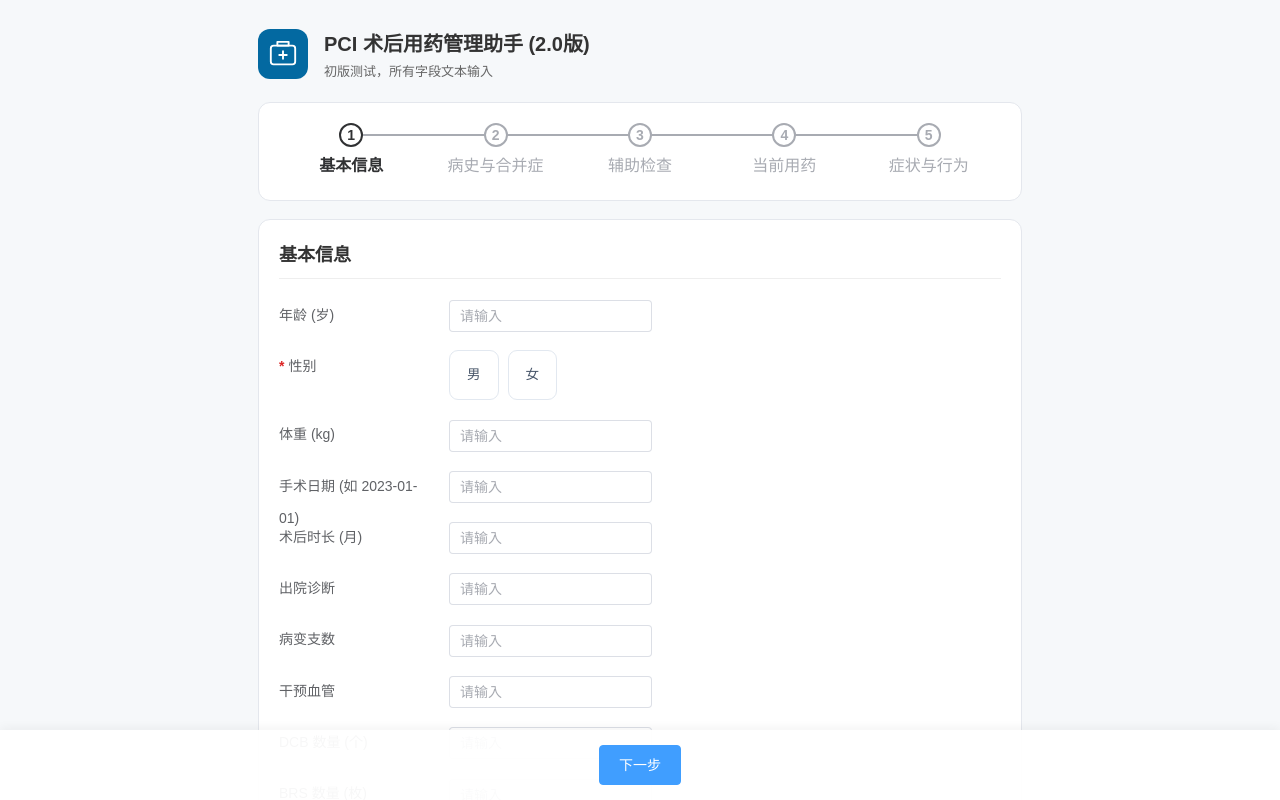
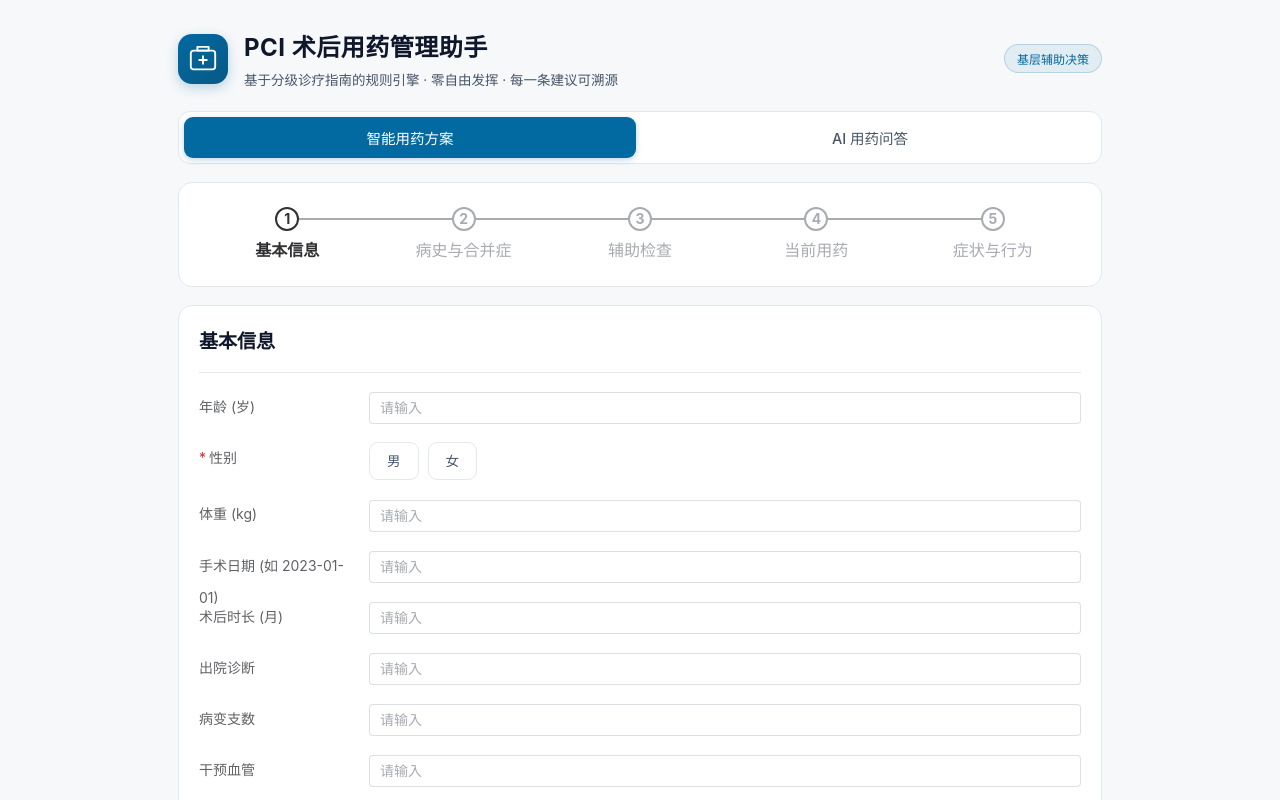
Before and after one commit to lynnevans/pci-med, a Vue app in the folder frontend/: page / in a window 1280 px wide. Shown: the top 800 px of the page. Built offline with nearby package versions, Linux system fonts and the light colour scheme.

Commit message:
3.0界面增加AI问答

```diff
--- a/frontend/src/App.vue
+++ b/frontend/src/App.vue
@@ -1,6 +1,7 @@
 <script setup lang="ts">
 import { reactive, ref, computed } from 'vue'
 import { Document, RefreshLeft, FirstAidKit, WarningFilled, InfoFilled } from '@element-plus/icons-vue'
+const view = ref<'form' | 'chat'>('form')
 
 // ===== 数据结构定义 =====
 const basicFields = [
@@ -149,7 +150,7 @@ function buildPayload() {
 
   for (const key in form) {
     let val = form[key]
-     // 如果是多选数组，直接赋值给后端，跳过 trim 处理
+    // 如果是多选数组，直接赋值给后端，跳过 trim 处理
     if (Array.isArray(val)) {
       if (val.length > 0) p[key] = val
       continue
@@ -215,10 +216,17 @@ function reset() {
           <FirstAidKit />
         </el-icon></div>
       <div class="brand-text">
-        <h1>PCI 术后用药管理助手 (2.0版)</h1>
-        <p>初版测试，所有字段文本输入</p>
+        <h1>PCI 术后用药管理助手</h1>
+        <p>基于分级诊疗指南的规则引擎 · 零自由发挥 · 每一条建议可溯源</p>
       </div>
+      <span class="brand-tag">基层辅助决策</span>
     </header>
+
+    <div class="view-tabs">
+      <button :class="['view-tab', { on: view === 'form' }]" @click="view = 'form'">智能用药方案</button>
+      <button :class="['view-tab', { on: view === 'chat' }]" @click="view = 'chat'">AI 用药问答</button>
+    </div>
+
 
     <!-- 填表区 -->
     <template v-if="!result && !errorMsg">
@@ -298,17 +306,13 @@ function reset() {
           </div>
         </div>
 
-        <!-- ================= 3. 底部悬浮按钮 ================= -->
-        <div class="floating-nav">
+        <!-- ================= 3. 底部按钮 ================= -->
+        <div class="nav">
           <el-button v-if="currentStep > 0" size="large" @click="currentStep--">上一步</el-button>
           <el-button v-if="currentStep < steps.length - 1" type="primary" size="large" @click="nextStep">下一步</el-button>
-          <el-button v-else type="primary" size="large" :loading="loading" @click="submit">
-            <el-icon class="btn-icon">
-              <Document />
-            </el-icon>提交分析
-          </el-button>
+          <el-button v-else type="primary" size="large" :loading="loading" @click="submit">提交分析</el-button>
         </div>
-        <div class="spacer"></div>
+        <p class="hint"><span class="req">*</span> 为核心字段，其余按实际可获取情况选填</p>
       </el-card>
     </template>
 
@@ -362,26 +366,43 @@ function reset() {
 <style>
 :root {
   --primary: #0369a1;
+  --primary-dark: #075985;
+  --primary-50: #f0f7fb;
   --danger: #dc2626;
+  --danger-bg: #fef2f2;
+  --success: #16a34a;
+  --warning: #d97706;
   --bg: #f6f8fa;
-  --card: #fff;
+  --card: #ffffff;
+  --text: #0f172a;
+  --text-2: #475569;
+  --text-3: #94a3b8;
+  --border: #e2e8f0;
 }
 
 body {
   margin: 0;
   background: var(--bg);
-  font-family: sans-serif;
+  font-family: -apple-system,
+  "PingFang SC",
+  "Microsoft YaHei",
+  "Helvetica Neue",
+  sans-serif;
 }
 
 * {
   box-sizing: border-box;
 }
 
+
+
 .page {
-  max-width: 800px;
+  max-width: 960px;
   margin: 0 auto;
-  padding: 28px 18px;
+  padding: 28px 18px 70px;
 }
+
+/* ===== 品牌区 ===== */
 
 .brand {
   display: flex;
@@ -393,234 +414,155 @@ body {
 .brand-icon {
   width: 50px;
   height: 50px;
-  background: var(--primary);
+  border-radius: 14px;
+  flex-shrink: 0;
+  background: linear-gradient(135deg, var(--primary), var(--primary-dark));
   color: #fff;
-  border-radius: 12px;
   display: flex;
   align-items: center;
   justify-content: center;
+  box-shadow: 0 4px 12px rgba(3, 105, 161, 0.25);
 }
 
 .brand-text h1 {
-  margin: 0 0 4px;
-  font-size: 20px;
-  color: #333;
+  margin: 0 0 6px;
+  font-size: 24px;
+  color: var(--text);
+  letter-spacing: 0.5px;
 }
 
 .brand-text p {
   margin: 0;
-  color: #666;
-  font-size: 13px;
+  color: var(--text-2);
+  font-size: 13.5px;
 }
 
-.panel {
-  border-radius: 12px;
-  margin-bottom: 18px;
+.brand-tag {
+  margin-left: auto;
+  flex-shrink: 0;
+  font-size: 12px;
+  padding: 5px 12px;
+  border-radius: 20px;
+  background: rgba(3, 105, 161, 0.08);
+  color: var(--primary);
+  border: 1px solid rgba(3, 105, 161, 0.2);
 }
 
-.panel :deep(.el-card__body) {
-  padding: 24px;
+/* ===== 视图切换 Tab ===== */
+.view-tabs { display: flex; gap: 8px; margin-bottom: 18px; background: #fff; border: 1px solid var(--border); border-radius: 12px; padding: 5px; }
+.view-tab { flex: 1; padding: 10px 0; border: none; background: transparent; border-radius: 9px; font-size: 14.5px; color: var(--text-2); cursor: pointer; font-weight: 500; transition: all 0.2s; font-family: inherit; }
+.view-tab.on { background: var(--primary); color: #fff; box-shadow: 0 2px 6px rgba(3, 105, 161, 0.25); }
+
+/* ===== 卡片面板 ===== */
+.panel { border: 1px solid var(--border); border-radius: 14px; margin-bottom: 18px; }
+.panel :deep(.el-card__body) { padding: 22px 26px; }
+.steps { padding: 4px 0 2px; }
+.steps :deep(.el-step__title.is-process) { color: var(--primary); font-weight: 600; }
+.steps :deep(.el-step__head.is-process) { color: var(--primary); border-color: var(--primary); }
+
+/* ===== 表单区 ===== */
+.form-head { display: flex; align-items: center; gap: 14px; padding-bottom: 16px; margin-bottom: 18px; border-bottom: 1px solid var(--border); }
+.form-badge {
+  width: 38px; height: 38px; border-radius: 10px; flex-shrink: 0;
+  background: var(--primary); color: #fff; font-size: 18px; font-weight: 700;
+  display: flex; align-items: center; justify-content: center;
+}
+.form-head h2 { margin: 0 0 3px; font-size: 19px; color: var(--text); }
+.form-head p { margin: 0; font-size: 13px; color: var(--text-3); }
+
+.field-label { color: var(--text-2); font-weight: 500; }
+.field-label.label-danger { color: var(--danger); font-weight: 600; }
+.req { color: var(--danger); margin-right: 3px; }
+.field-wrap { width: 100%; }
+.ctrl { width: 240px; }
+.ctrl-text { width: 380px; }
+
+/* 胶囊选择按钮 */
+.option-group { display: flex; flex-wrap: wrap; gap: 9px; }
+.opt { position: relative; }
+.opt input { position: absolute; opacity: 0; pointer-events: none; }
+.opt span {
+  display: inline-block; padding: 8px 17px; border: 1px solid var(--border);
+  border-radius: 9px; font-size: 13.5px; color: var(--text-2); cursor: pointer;
+  background: #fff; transition: all 0.15s; user-select: none; line-height: 1.5;
+}
+.opt:hover span { border-color: var(--primary); }
+.opt input:checked + span { background: var(--primary-50); border-color: var(--primary); color: var(--primary); font-weight: 600; }
+.opt input:checked + span::after { content: ' ✓'; }
+.opt input:focus-visible + span { outline: 2px solid var(--primary); outline-offset: 2px; }
+/* 红色胶囊（出血征象严重项） */
+.opt.danger span { color: var(--danger); border-color: #fecaca; }
+.opt.danger input:checked + span { background: var(--danger-bg); border-color: var(--danger); color: var(--danger); font-weight: 600; }
+.opt-sm span { padding: 5px 12px; font-size: 12.5px; }
+
+.field-note { margin: 6px 0 0; color: var(--text-3); font-size: 12.5px; line-height: 1.5; }
+.form :deep(.el-form-item) { margin-bottom: 20px; }
+
+/* 界面 3 · 拍照提示条 */
+.section-tip {
+  display: flex; align-items: center; gap: 8px; padding: 11px 15px; margin-bottom: 18px;
+  background: rgba(3, 105, 161, 0.06); color: var(--primary); border: 1px solid rgba(3, 105, 161, 0.18);
+  border-radius: 9px; font-size: 13px; line-height: 1.6;
 }
 
-.form-head {
-  border-bottom: 1px solid #eee;
-  padding-bottom: 12px;
-  margin-bottom: 20px;
-}
+/* 界面 3 · 检查卡片 */
+.exam-grid { display: grid; grid-template-columns: repeat(auto-fill, minmax(280px, 1fr)); gap: 14px; }
+.exam-card { border: 1px solid var(--border); border-radius: 11px; padding: 14px 15px; background: #fff; }
+.exam-head { display: flex; align-items: center; justify-content: space-between; gap: 8px; padding-bottom: 10px; margin-bottom: 10px; border-bottom: 1px dashed var(--border); }
+.exam-title { font-size: 15px; font-weight: 600; color: var(--text); }
+.exam-items { display: block; font-size: 12px; color: var(--text-3); font-weight: 400; margin-top: 2px; }
+.exam-body { display: flex; flex-direction: column; gap: 10px; }
+.exam-field { display: flex; align-items: center; justify-content: space-between; gap: 10px; }
+.exam-field .option-group { justify-content: flex-end; }
+.exam-label { font-size: 13px; color: var(--text-2); flex-shrink: 0; }
+.ctrl-sm { width: 150px; }
 
-.form-head h2 {
-  margin: 0;
-  font-size: 18px;
-  color: #333;
-}
+/* 界面 4 · 抗血小板表 */
+.ap-block { margin-bottom: 22px; }
+.ap-title { margin: 0 0 6px; font-size: 15.5px; color: var(--text); }
+.ap-sub { margin: 0 0 12px; font-size: 12.5px; color: var(--text-3); }
+.ap-table { margin-bottom: 20px; }
+.ap-table :deep(.el-input-number) { width: 140px; }
+.ap-name { font-weight: 600; color: var(--text); }
+.ap-std { font-size: 12px; color: var(--text-3); margin-top: 2px; }
 
-.nav {
-  display: flex;
-  justify-content: center;
-  gap: 12px;
-  margin-top: 24px;
-}
+/* 界面 4 · 用药折叠 */
+.med-collapse { border: 1px solid var(--border); border-radius: 11px; }
+.med-collapse :deep(.el-collapse-item__header) { padding: 0 16px; height: auto; min-height: 52px; }
+.med-collapse :deep(.el-collapse-item__content) { padding-bottom: 14px; }
+.med-name { font-size: 15px; font-weight: 600; color: var(--text); margin-right: 12px; }
+.med-desc { font-size: 12.5px; color: var(--text-3); }
+.med-body { padding: 4px 16px 0; }
+.med-subtitle { font-size: 13px; color: var(--text-2); font-weight: 500; margin: 14px 0 8px; }
 
-.btn-icon {
-  margin-right: 4px;
-}
+.nav { display: flex; justify-content: center; gap: 14px; margin-top: 26px; }
+.btn-icon { margin-right: 5px; vertical-align: -2px; }
+.hint { text-align: center; color: var(--text-3); font-size: 12.5px; margin: 16px 0 0; }
 
-.result-head {
-  border-bottom: 1px solid #eee;
-  padding-bottom: 12px;
-  margin-bottom: 16px;
-}
+/* ===== 结果区 ===== */
+.result-head { display: flex; align-items: center; justify-content: space-between; flex-wrap: wrap; gap: 10px; padding-bottom: 14px; margin-bottom: 18px; border-bottom: 1px solid var(--border); }
+.result-head h2 { margin: 0; font-size: 20px; color: var(--text); }
+.tag-chip { font-size: 12px; padding: 4px 12px; border-radius: 16px; margin-left: 8px; background: rgba(217, 119, 6, 0.1); color: var(--warning); border: 1px solid rgba(217, 119, 6, 0.25); }
 
-.result-head h2 {
-  margin: 0;
-  font-size: 18px;
-}
+.redline-item { background: var(--danger-bg); border: 1px solid #fecaca; border-left: 4px solid var(--danger); border-radius: 10px; padding: 15px 18px; margin-bottom: 14px; }
+.redline-head { display: flex; align-items: center; gap: 8px; margin-bottom: 8px; }
+.redline-title { font-weight: 700; color: var(--danger); font-size: 15.5px; }
+.redline-action { margin: 0; color: #7f1d1d; line-height: 1.7; font-size: 14.5px; }
 
-.redline-item {
-  background: #fef2f2;
-  border-left: 4px solid var(--danger);
-  padding: 12px;
-  margin-bottom: 12px;
-  border-radius: 6px;
-}
+.advice-item { background: var(--card); border: 1px solid var(--border); border-left: 4px solid var(--primary); border-radius: 10px; padding: 14px 18px; margin-bottom: 12px; transition: box-shadow 0.2s; }
+.advice-item:hover { box-shadow: 0 3px 10px rgba(15, 23, 42, 0.06); }
+.advice-head { display: flex; align-items: center; gap: 9px; margin-bottom: 8px; }
+.advice-id { font-weight: 700; color: var(--primary); font-size: 14.5px; }
+.advice-text { margin: 0 0 8px; color: var(--text); line-height: 1.7; font-size: 14.5px; }
+.advice-src { margin: 0; color: var(--text-3); font-size: 12.5px; display: flex; align-items: center; gap: 4px; }
 
-.advice-item {
-  border-left: 4px solid var(--primary);
-  padding: 12px;
-  margin-bottom: 12px;
-  background: #f8fafc;
-  border-radius: 6px;
-}
+.disclaimer { display: flex; align-items: center; justify-content: center; gap: 5px; color: var(--text-3); font-size: 12.5px; margin: 24px 0 6px; }
 
-.disclaimer {
-  font-size: 12px;
-  color: #999;
-  text-align: center;
-  margin-top: 20px;
-}
-
-/* 必填项红星 */
-.req {
-  color: var(--danger);
-  margin-right: 4px;
-  font-weight: bold;
-}
-
-/* 底部悬浮按钮的样式 */
-.floating-nav {
-  position: fixed;
-  bottom: 0;
-  left: 0;
-  right: 0;
-  background: rgba(255, 255, 255, 0.95);
-  padding: 15px;
-  display: flex;
-  justify-content: center;
-  gap: 12px;
-  box-shadow: 0 -2px 10px rgba(0, 0, 0, 0.05);
-  z-index: 100;
-}
-
-
-/* ===== 胶囊按钮样式 ===== */
-.option-group {
-  display: flex;
-  flex-wrap: wrap;
-  gap: 9px;
-}
-
-.opt {
-  position: relative;
-}
-
-.opt input {
-  position: absolute;
-  opacity: 0;
-  pointer-events: none;
-}
-
-.opt span {
-  display: inline-block;
-  padding: 8px 17px;
-  border: 1px solid #e2e8f0;
-  border-radius: 9px;
-  font-size: 13.5px;
-  color: #475569;
-  cursor: pointer;
-  background: #fff;
-  transition: all 0.15s;
-  user-select: none;
-}
-
-.opt:hover span {
-  border-color: var(--primary);
-}
-
-.opt input:checked+span {
-  background: #f0f7fb;
-  border-color: var(--primary);
-  color: var(--primary);
-  font-weight: 600;
-}
-
-.opt input:checked+span::after {
-  content: ' ✓';
-}
-
-.opt.danger span {
-  color: var(--danger);
-  border-color: #fecaca;
-}
-
-.opt.danger input:checked+span {
-  background: #fef2f2;
-  border-color: var(--danger);
-  color: var(--danger);
-}
-
-.opt-sm span {
-  padding: 5px 12px;
-  font-size: 12.5px;
-}
-
-/* ===== 辅助检查卡片网格样式 ===== */
-.exam-grid {
-  display: grid;
-  grid-template-columns: repeat(auto-fill, minmax(280px, 1fr));
-  gap: 14px;
-}
-
-.exam-card {
-  border: 1px solid #e2e8f0;
-  border-radius: 11px;
-  padding: 14px 15px;
-  background: #fff;
-}
-
-.exam-head {
-  display: flex;
-  align-items: center;
-  justify-content: space-between;
-  border-bottom: 1px dashed #e2e8f0;
-  padding-bottom: 10px;
-  margin-bottom: 10px;
-}
-
-.exam-title {
-  font-size: 15px;
-  font-weight: 600;
-  color: #333;
-}
-
-.exam-items {
-  font-size: 12px;
-  color: #94a3b8;
-  margin-top: 2px;
-}
-
-.exam-body {
-  display: flex;
-  flex-direction: column;
-  gap: 10px;
-}
-
-.exam-field {
-  display: flex;
-  align-items: center;
-  justify-content: space-between;
-}
-
-.exam-label {
-  font-size: 13px;
-  color: #475569;
-}
-
-.ctrl-sm {
-  width: 130px;
-}
-
-/* 防止最后面几个输入框被悬浮按钮遮挡 */
-.spacer {
-  height: 80px;
+@media (max-width: 640px) {
+  .brand-tag { display: none; }
+  .form :deep(.el-form-item__label) { width: 100% !important; text-align: left; }
+  .ctrl, .ctrl-text { width: 100%; }
+  .exam-grid { grid-template-columns: 1fr; }
+  .med-desc { display: none; }
 }
 </style>
```
Also changed, not shown: 1 other file (tests, documents, lock files or other folders).
